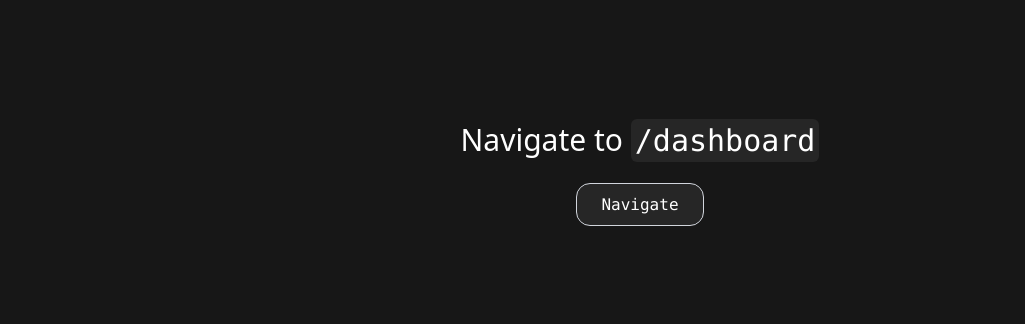
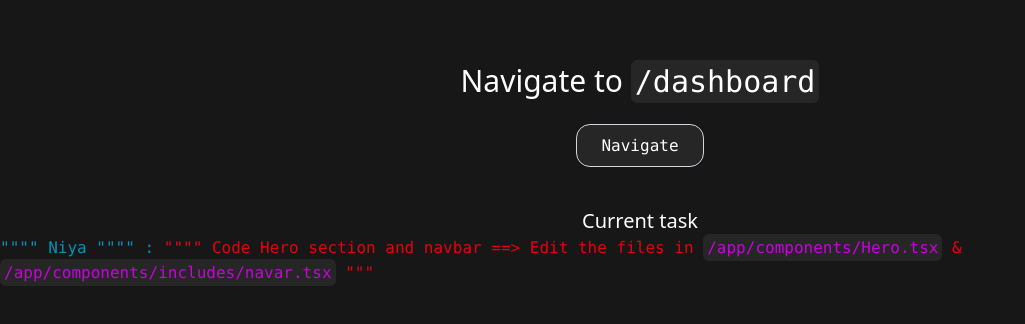
Before and after one commit to masterdevsabith/studbud, a Next.js app: page / in a window 1280 px wide. Shown: the part 226-550 px from the top of the page, without its empty margins (0-1025 px from the left). Built offline with nearby package versions, Linux system fonts and the light colour scheme.

Commit message:
task added

```diff
--- a/app/page.tsx
+++ b/app/page.tsx
@@ -1,8 +1,6 @@
 "use client";
 
 export default function Home() {
-
-
   const handleNavigate = () => {
     window.open("/dashboard", "_self");
   };
@@ -22,6 +20,25 @@ export default function Home() {
             <code>Navigate</code>
           </button>
         </div>
+        <div>
+          <h2 className="text-center text-xl text-white pt-10">Current task</h2>
+          <div>
+            <code className="text-cyan-600">
+              """" Niya """" :{" "}
+              <span className="text-red-600">
+                """" Code Hero section and navbar ==&gt; Edit the files in{" "}
+                <code className="bg-neutral-800 p-1 rounded-sm text-fuchsia-600">
+                  /app/components/Hero.tsx
+                </code>{" "}
+                &{" "}
+                <code className="bg-neutral-800 p-1 rounded-sm text-fuchsia-600">
+                  /app/components/includes/navar.tsx
+                </code>{" "}
+                """
+              </span>
+            </code>
+          </div>
+        </div>
       </div>
     </main>
   );
```
Also changed, not shown: app/components/Hero.tsx (added), app/components/includes/Navbar.tsx (added).
